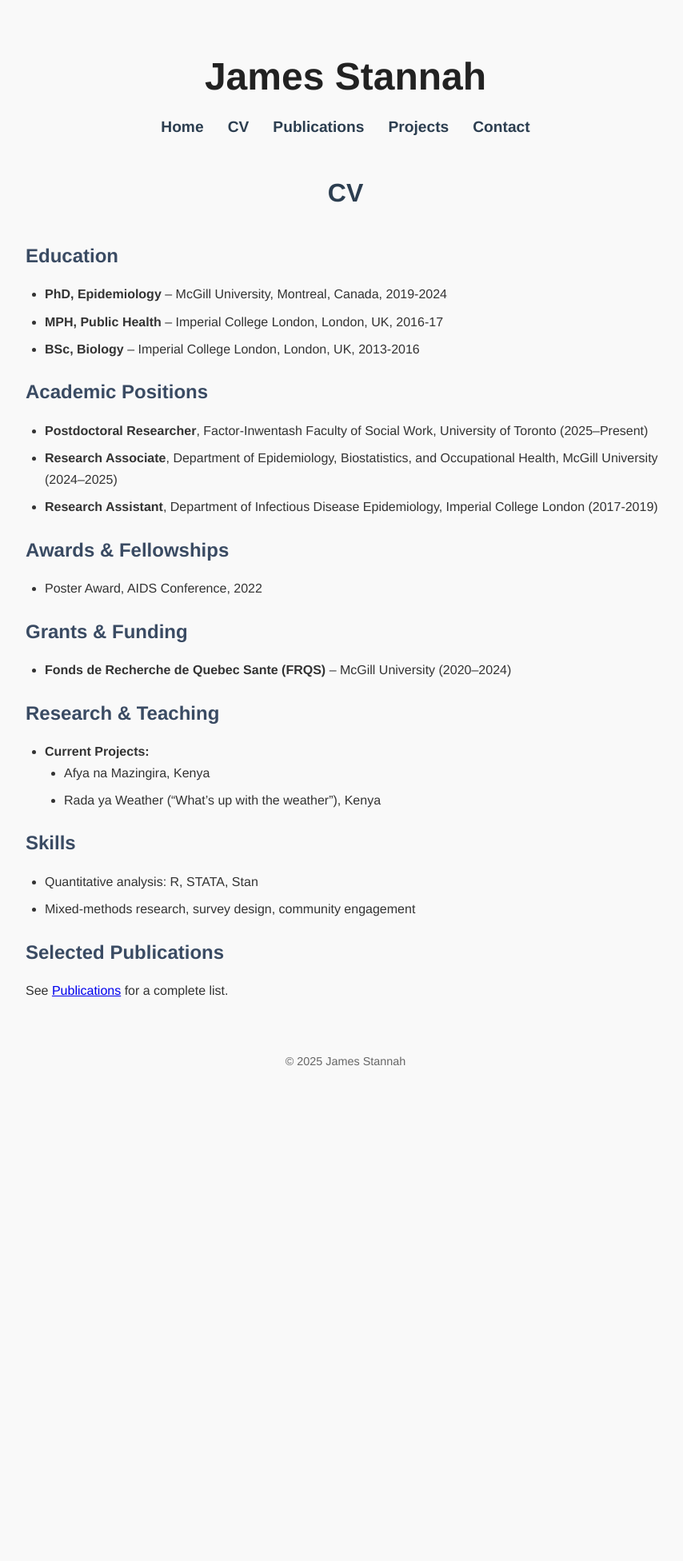
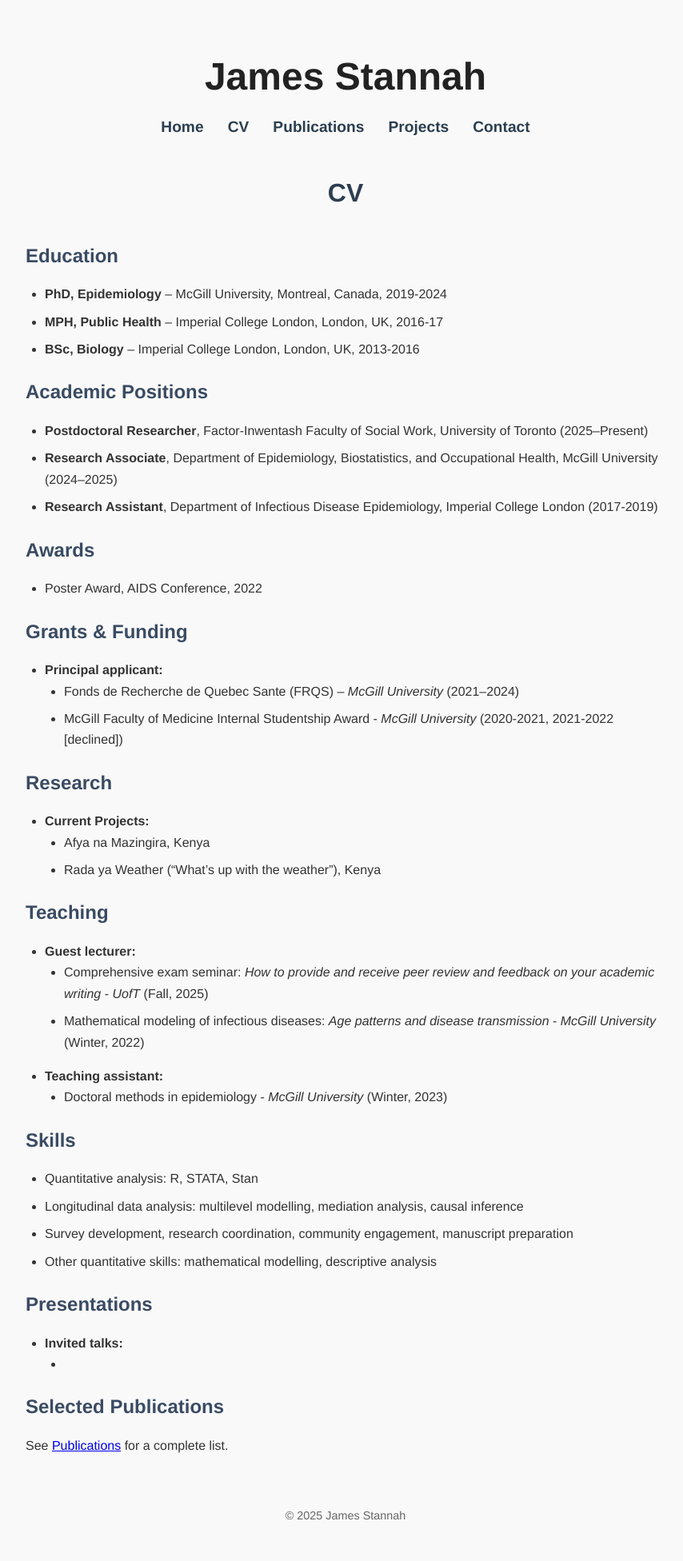
Before and after one commit to jamesstannah/jamesstannah.github.io, a Jekyll site: the page built from cv.md, in a window 1280 px wide. Shown: the whole page at 80% size, without its empty margins (208-1062 px from the left). Built offline with Jekyll 4.4.1, drawn with Linux system fonts in a browser that asks for light colours; before the commit the page ends 1383 px from its top, so only the background shows below that.

Commit message:
Update cv.md

```diff
--- a/cv.md
+++ b/cv.md
@@ -14,20 +14,35 @@ permalink: /cv/
 - **Research Associate**, Department of Epidemiology, Biostatistics, and Occupational Health, McGill University (2024–2025)
 - **Research Assistant**, Department of Infectious Disease Epidemiology, Imperial College London (2017-2019)
 
-## Awards & Fellowships
+## Awards
 - Poster Award, AIDS Conference, 2022
 
 ## Grants & Funding
-- **Fonds de Recherche de Quebec Sante (FRQS)** – McGill University (2020–2024)
+- **Principal applicant:**
+  - Fonds de Recherche de Quebec Sante (FRQS) – *McGill University* (2021–2024)
+  - McGill Faculty of Medicine Internal Studentship Award - *McGill University* (2020-2021, 2021-2022 [declined])
 
-## Research & Teaching
+## Research
 - **Current Projects:**
   - Afya na Mazingira, Kenya
   - Rada ya Weather (“What's up with the weather”), Kenya
 
+## Teaching
+- **Guest lecturer:**
+  - Comprehensive exam seminar: *How to provide and receive peer review and feedback on your academic writing* - *UofT* (Fall, 2025)
+  - Mathematical modeling of infectious diseases: *Age patterns and disease transmission* - *McGill University* (Winter, 2022)
+- **Teaching assistant:**
+  - Doctoral methods in epidemiology - *McGill University* (Winter, 2023)
+
 ## Skills
 - Quantitative analysis: R, STATA, Stan
-- Mixed-methods research, survey design, community engagement
+- Longitudinal data analysis: multilevel modelling, mediation analysis, causal inference
+- Survey development, research coordination, community engagement, manuscript preparation
+- Other quantitative skills: mathematical modelling, descriptive analysis
+
+## Presentations
+- **Invited talks:**
+  -
 
 ## Selected Publications
 See [Publications](/publications/) for a complete list.
```
